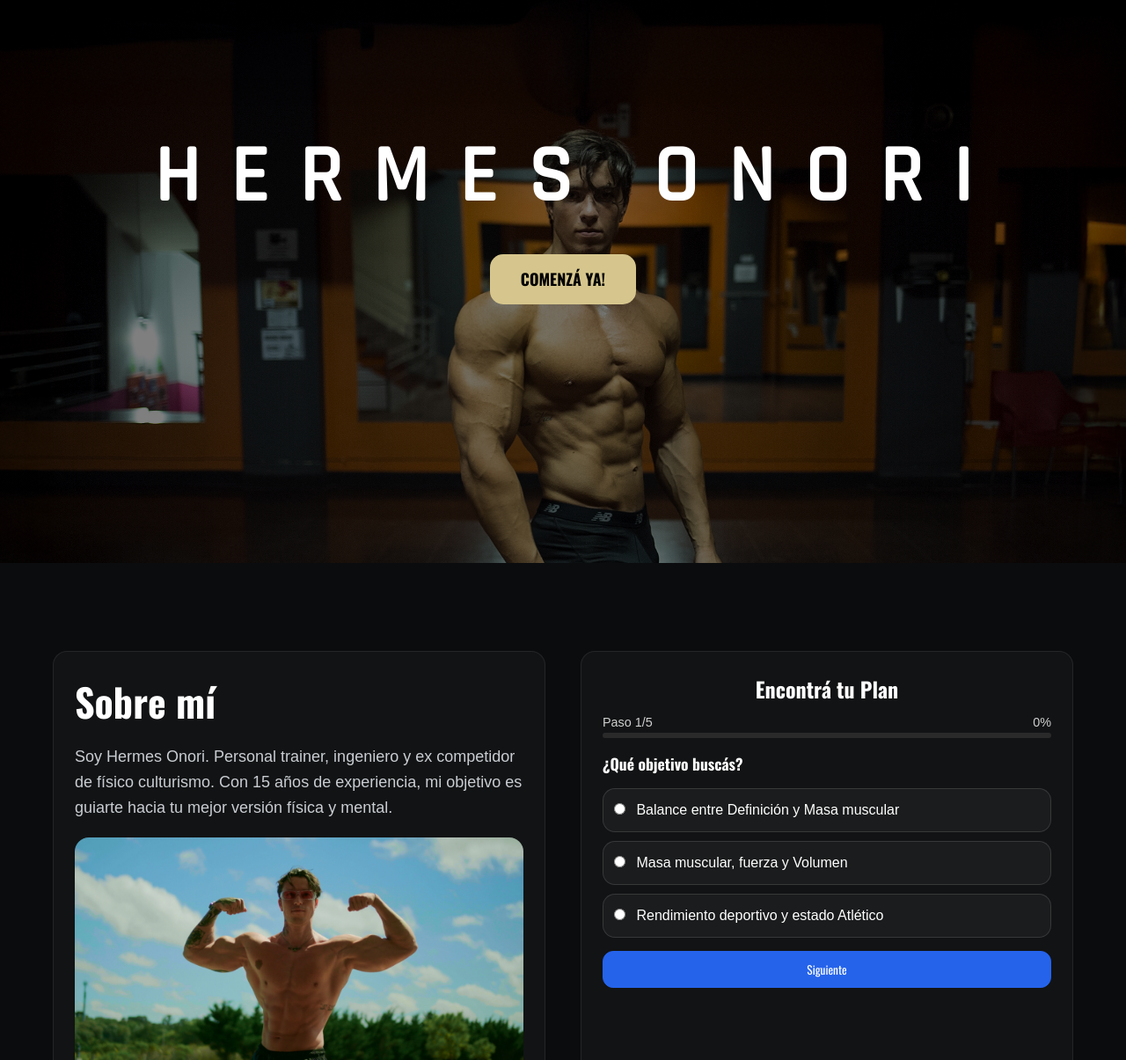
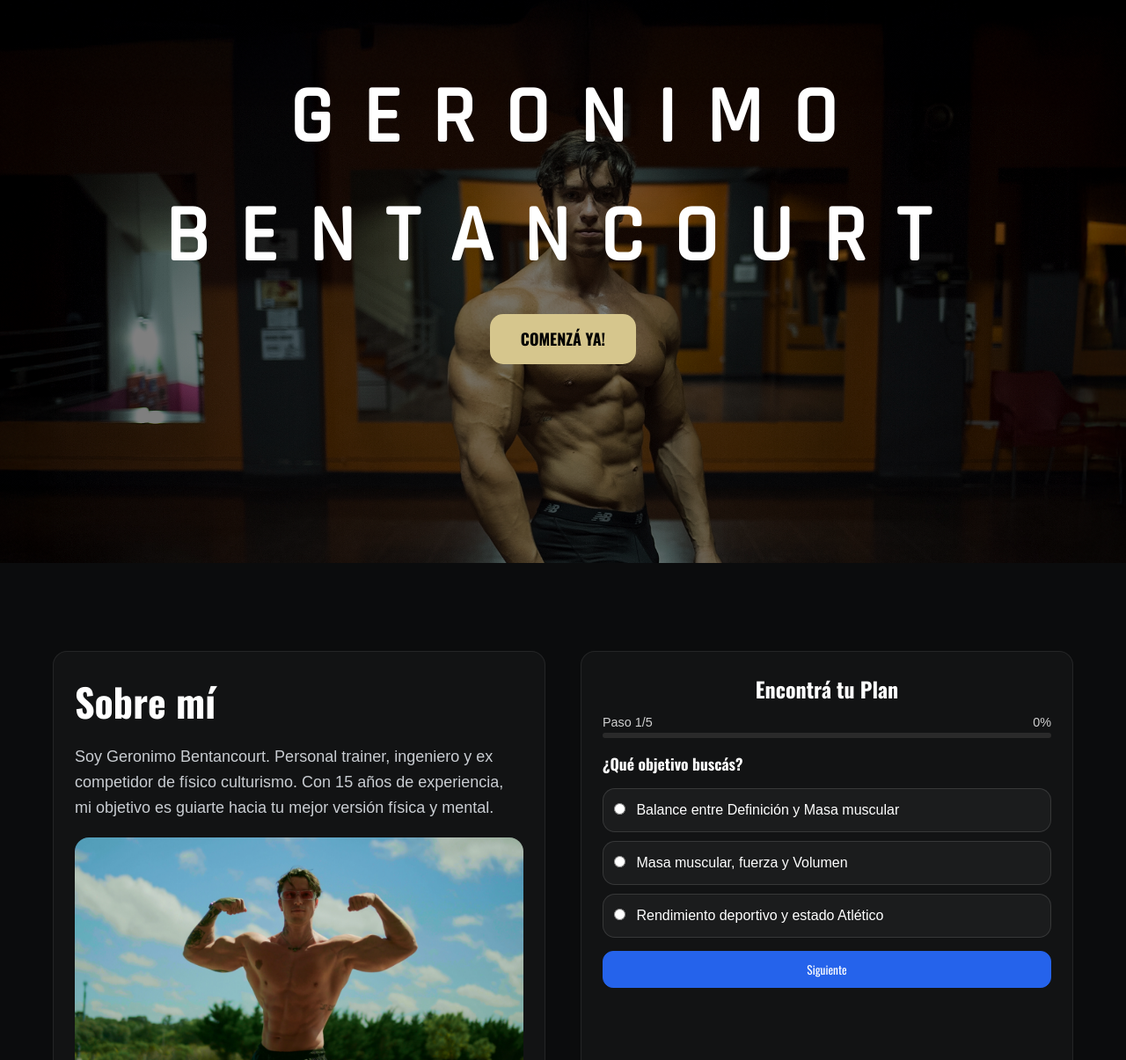
Before and after one commit to luapicone/gero-trainer, a website built with Vite: page pagina1.html in a window 1280 px wide. Shown: the part 160-1365 px from the top of the page at 88% size. Built offline with nearby package versions, Linux system fonts and the light colour scheme.

Commit message:
Rename Hermes Onori to Geronimo Bentancourt

```diff
--- a/index.html
+++ b/index.html
@@ -3,7 +3,7 @@
 <head>
   <meta charset="UTF-8" />
   <meta name="viewport" content="width=device-width, initial-scale=1.0"/>
-  <title>Hermes Onori - Fitness Coach</title>
+  <title>Geronimo Bentancourt - Fitness Coach</title>
   <link rel="icon" type="image/x-icon" href="./assets/logo.png">
   <link href="https://fonts.googleapis.com/css2?family=Inter:wght@500;600&display=swap" rel="stylesheet">
   <style>
@@ -145,7 +145,7 @@
       <img src="./assets/triskel.png" alt="Triskel Celta">
     </div>
 
-    <div class="title-main">Hermes Onori</div>
+    <div class="title-main">Geronimo Bentancourt</div>
     <div class="title-sub">Fitness Coach</div>
 
     <div class="buttons">
@@ -157,7 +157,7 @@
   </div>
 
   <footer>
-    Hermes Onori – Todos los derechos reservados
+    Geronimo Bentancourt – Todos los derechos reservados
   </footer>
 
   <script>
--- a/pagina1.html
+++ b/pagina1.html
@@ -3,7 +3,7 @@
 <head>
   <meta charset="UTF-8">
   <meta name="viewport" content="width=device-width, initial-scale=1.0">
-  <title>Hermes Onori | Official Web</title>
+  <title>Geronimo Bentancourt | Official Web</title>
   <link rel="icon" type="image/x-icon" href="./assets/logo.png">
 
   <link href="https://fonts.googleapis.com/css2?family=Rajdhani:wght@500&display=swap" rel="stylesheet">
@@ -135,7 +135,7 @@
 
   <main id="inicio" class="hero-section">
     <div class="hero-content reveal">
-      <h1 class="hero-title">HERMES ONORI</h1>
+      <h1 class="hero-title">GERONIMO BENTANCOURT</h1>
       <a href="#planes" class="cta-btn">Comenzá Ya!</a>
     </div>
   </main>
@@ -145,7 +145,7 @@
     <div class="cuestionario-box reveal">
       <h2 style="font-family:'Oswald'; font-size:44px; margin-bottom:15px;">Sobre mí</h2>
       <p style="color:#c9cdd2; font-size:18px; line-height:1.6; margin-bottom:20px;">
-        Soy Hermes Onori. Personal trainer, ingeniero y ex competidor de físico culturismo. Con 15 años de experiencia, mi objetivo es guiarte hacia tu mejor versión física y mental.
+        Soy Geronimo Bentancourt. Personal trainer, ingeniero y ex competidor de físico culturismo. Con 15 años de experiencia, mi objetivo es guiarte hacia tu mejor versión física y mental.
       </p>
       <img src="./assets/Portada_final.webp" alt="Hermes" style="width:100%; border-radius:16px; aspect-ratio:16/9; object-fit:cover;">
     </div>
```
Also changed, not shown: coaching.html (+2 -2 lines), pagina2.html (+3 -3 lines).
